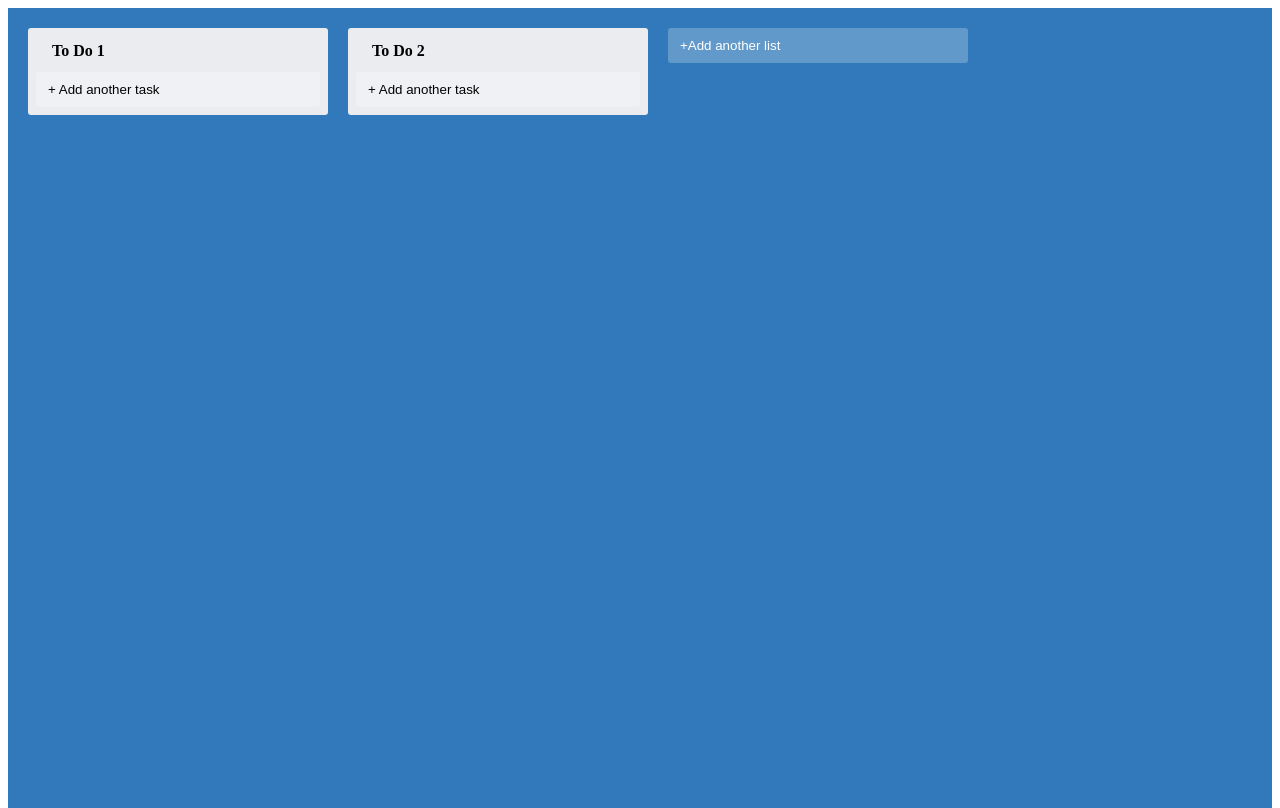
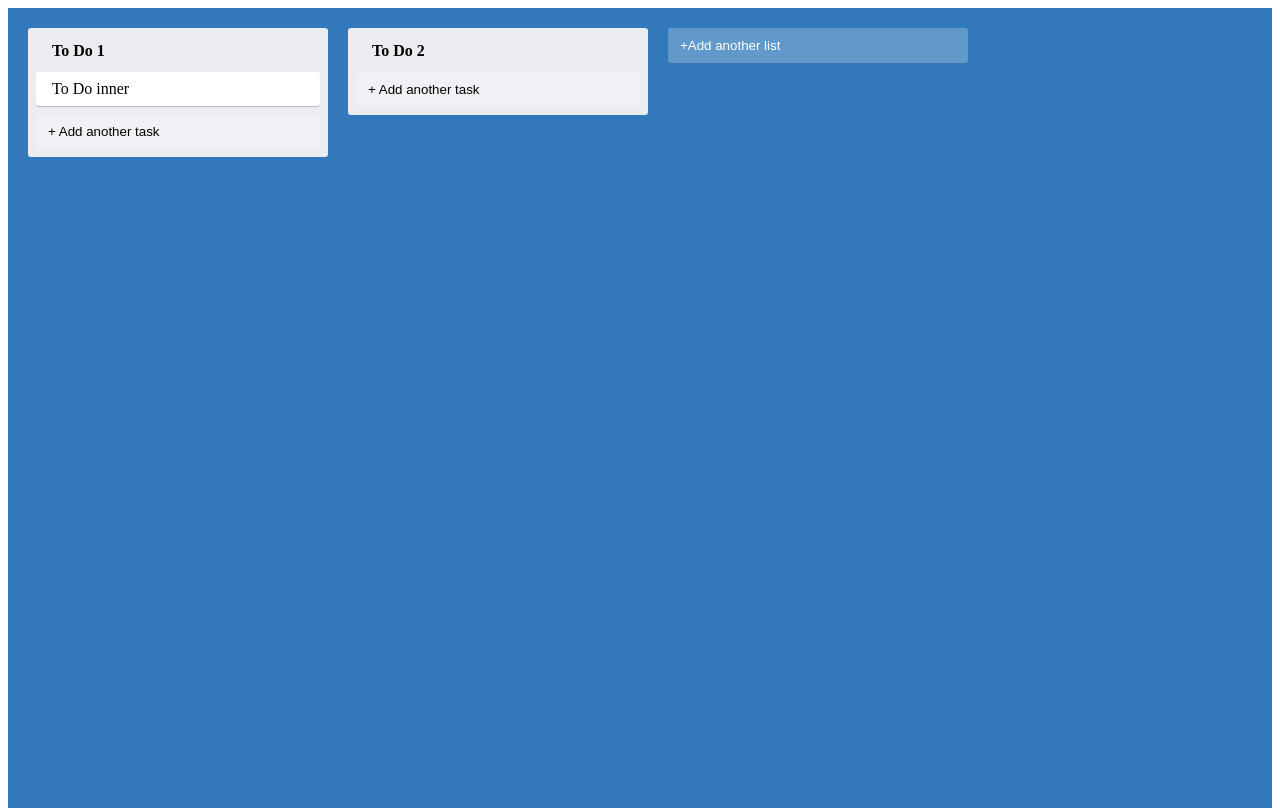
Before and after one commit to sharansharma94/trello-clone, a React (Create React App) app: page / in a window 1280 px wide. Built offline with nearby package versions, Linux system fonts and the light colour scheme.

Commit message:
reducer and dispatch added

```diff
--- a/package.json
+++ b/package.json
@@ -11,6 +11,7 @@
     "@types/react": "^17.0.37",
     "@types/react-dom": "^17.0.11",
     "@types/styled-components": "^5.1.18",
+    "@types/uuid": "^8.3.3",
     "react": "^17.0.2",
     "react-dom": "^17.0.2",
     "react-scripts": "5.0.0",
--- a/src/AppStateContext.tsx
+++ b/src/AppStateContext.tsx
@@ -1,4 +1,5 @@
-import { createContext, useContext } from "react";
+import { v4 as uuid } from "uuid";
+import { createContext, useContext, useReducer } from "react";
 
 interface Task {
   id: string;
@@ -20,8 +21,32 @@ const appState: AppState = {
   ],
 };
 
+//technique in called discriminated union
+
+type Action =
+  | { type: "ADD_LIST"; payload: string }
+  | { type: "ADD_TASK"; payload: { text: string; taskId: string } };
+
+const appStateReducer = (state: AppState, action: Action): AppState => {
+  switch (action.type) {
+    case "ADD_LIST": {
+      return {
+        ...state,
+        lists: [
+          ...state.lists,
+          { id: uuid(), text: action.payload, tasks: [] },
+        ],
+      };
+    }
+    case "ADD_TASK":
+      return { ...state };
+    default:
+      return state;
+  }
+};
 interface AppStateContextProps {
   state: AppState;
+  dispatch: React.Dispatch<Action>;
 }
 
 const AppStateContext = createContext<AppStateContextProps>(
@@ -29,8 +54,9 @@ const AppStateContext = createContext<AppStateContextProps>(
 );
 
 export const AppStateProvider = ({ children }: React.PropsWithChildren<{}>) => {
+  const [state, dispatch] = useReducer(appStateReducer, appState);
   return (
-    <AppStateContext.Provider value={{ state: appState }}>
+    <AppStateContext.Provider value={{ state, dispatch }}>
       {children}
     </AppStateContext.Provider>
   );
--- a/src/Column.tsx
+++ b/src/Column.tsx
@@ -1,4 +1,6 @@
 import AddNewItem from "./AddNewItem";
+import { useAppState } from "./AppStateContext";
+import Card from "./Card";
 import { ColumnContainer, ColumnTitle } from "./styles";
 
 interface ColumnProps {
@@ -7,13 +9,17 @@ interface ColumnProps {
 }
 export const Column = ({
   text,
-  children,
   index,
 }: React.PropsWithChildren<ColumnProps>) => {
+  const { state } = useAppState();
   return (
     <ColumnContainer>
       <ColumnTitle>{text}</ColumnTitle>
-      {children}
+
+      {state.lists[index].tasks.map((task) => (
+        <Card text={task.text} key={task.id} />
+      ))}
+
       <AddNewItem
         toggleButtonText="+ Add another task"
         onAdd={console.log}
```
Also changed, not shown: 1 other file (tests, documents, lock files or other folders).
